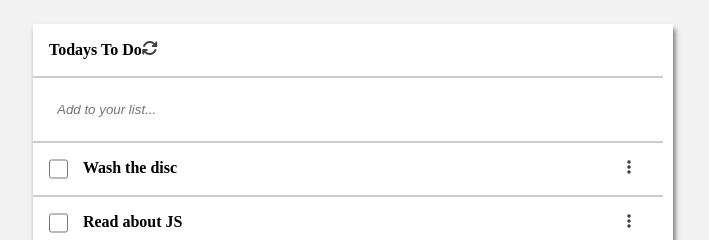
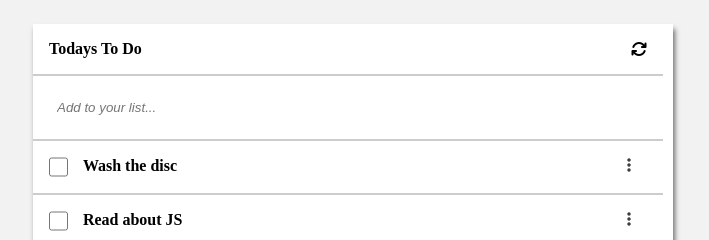
Before and after one commit to melashu/To-do-list, a website built with webpack: page src/index.html in a window 1280 px wide. Shown: the top 240 px of the page, 287-996 px from the left. Built offline with nearby package versions, Linux system fonts and the light colour scheme; files whose address does not match are found by name.

Commit message:
Add style for icons

```diff
--- a/src/style.css
+++ b/src/style.css
@@ -27,6 +27,20 @@ li {
   margin-right: 10px;
 }
 
+.top-list {
+  display: flex;
+  justify-content: space-between;
+}
+
+.enter-icon {
+  background-image: url("../img/enter.png");
+  background-position: center center;
+  background-repeat: no-repeat;
+  width: 20px;
+  height: 20px;
+  padding: 1px;
+}
+
 .todo-title {
   font-weight: 800;
 }
@@ -49,12 +63,12 @@ input[type="checkbox"] {
   display: flex;
   justify-content: space-between;
 }
-.fa-solid{
+.menu-icon {
   color: #3f3f3f;
   width: 20px;
   height: 20px;
 }
-.fa-solid:hover {
+.menu-icon:hover {
   cursor: all-scroll;
   color: #333;
 }
@@ -69,6 +83,6 @@ input[type="checkbox"] {
   cursor: pointer;
 }
 
-.clean:hover{
+.clean:hover {
   text-decoration: underline;
 }
```
